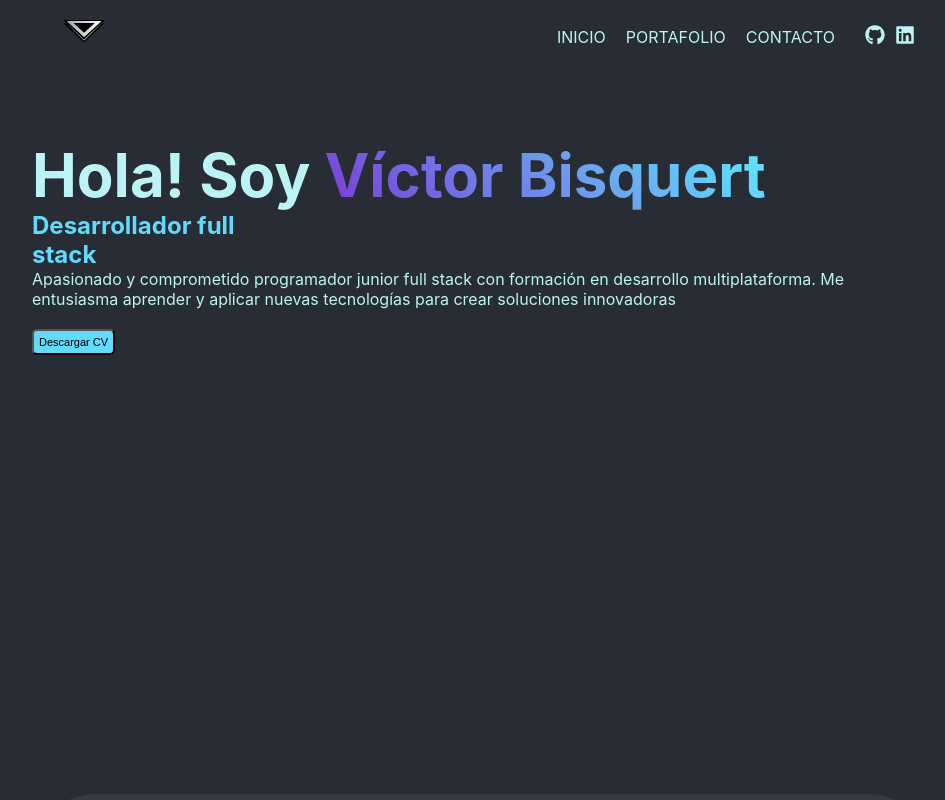
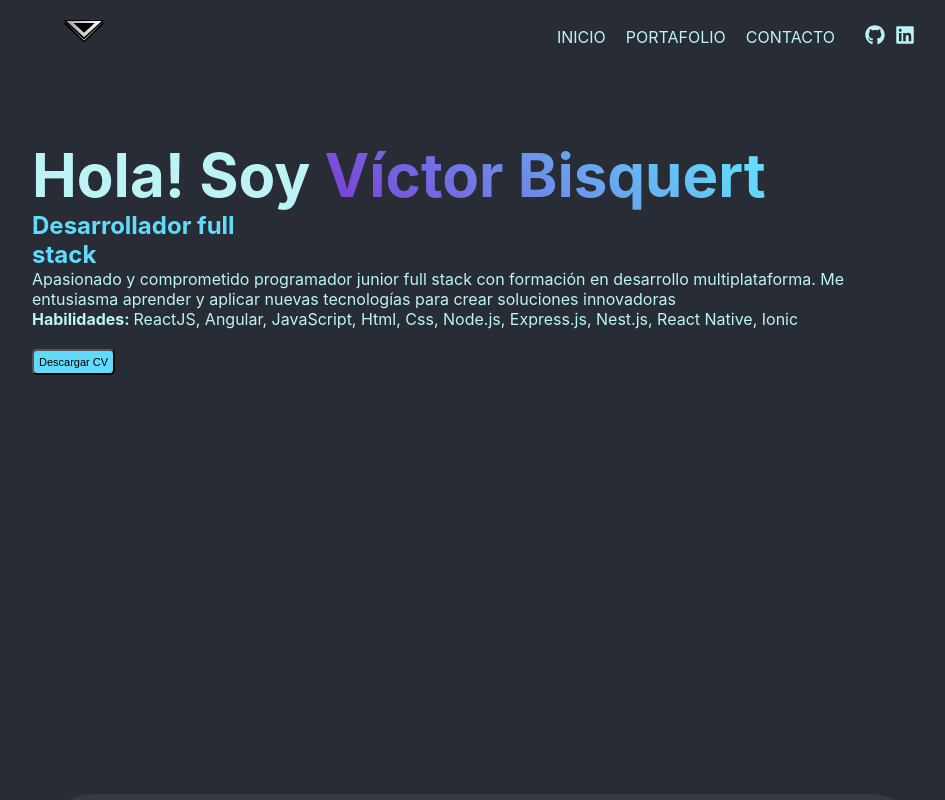
Before and after one commit to victorin96/my_webb, a React (Create React App) app: page / in a window 1280 px wide. Shown: the top 800 px of the page, without its empty margins (158-1103 px from the left). Built offline with nearby package versions, Linux system fonts and the light colour scheme.

Commit message:
habilidades

```diff
--- a/src/ContentMain/incio/index.js
+++ b/src/ContentMain/incio/index.js
@@ -23,6 +23,8 @@ const HomeComponent = () => {
           en desarrollo multiplataforma. Me entusiasma aprender y aplicar nuevas
           tecnologías para crear soluciones innovadoras
           <br />
+          <strong>Habilidades: </strong> ReactJS, Angular, JavaScript, Html,
+          Css, Node.js, Express.js, Nest.js, React Native, Ionic
         </p>
         <button className="button-cv" onClick={handleOpenResume}>
           Descargar CV
```
